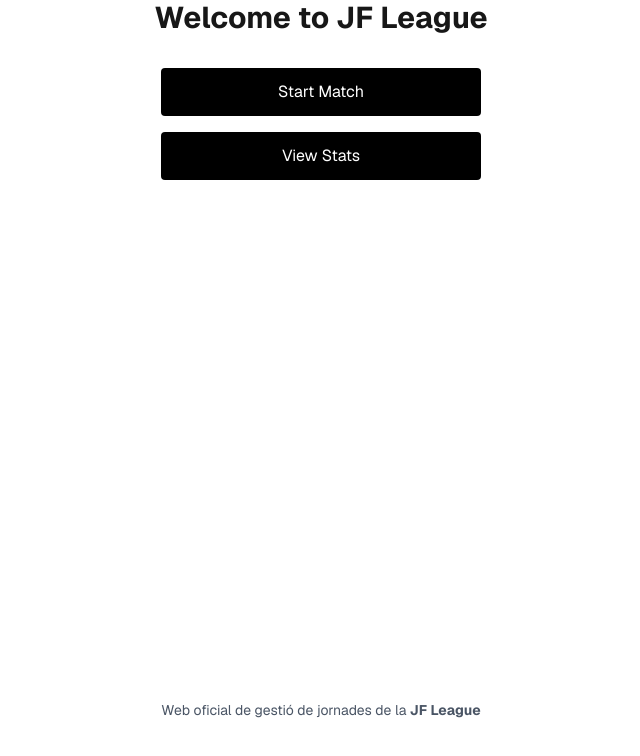
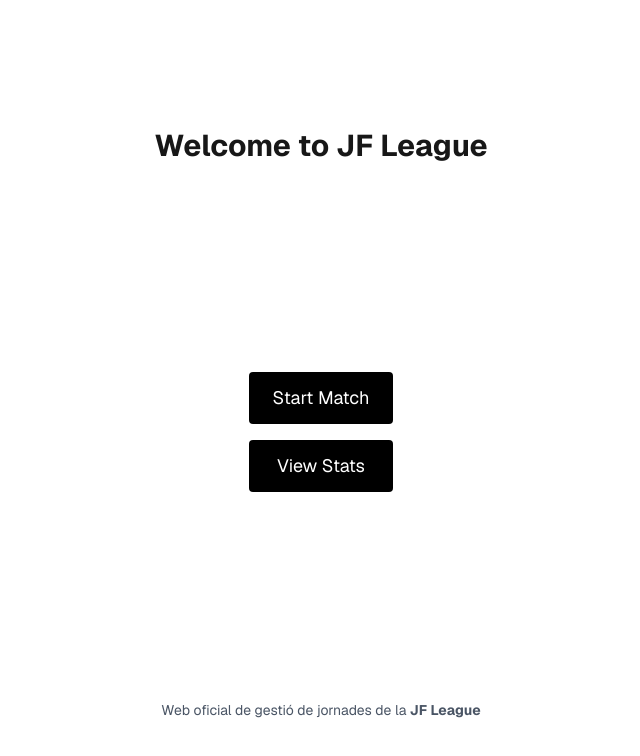
Before and after one commit to AlvarFeher/JF_LEAGUE, a Next.js app in the folder jf_league/: page / in a window 1280 px wide. Shown: the top 756 px of the page, without its empty margins (319-959 px from the left). Built offline with nearby package versions, Linux system fonts and the light colour scheme.

Commit message:
small change, buttons are bigger in home page

```diff
--- a/jf_league/src/app/page.js
+++ b/jf_league/src/app/page.js
@@ -2,27 +2,32 @@ import Image from "next/image";
 
 export default function Home() {
   return (
-    <div className="grid grid-rows-[20px_1fr_20px] items-center justify-items-center min-h-screen p-8 pb-20 gap-16 sm:p-20 font-[family-name:var(--font-geist-sans)]">
-      <main className="flex flex-col items-center justify-center h-full gap-8">
-        <h1 className="text-3xl font-bold text-center">Welcome to JF League</h1>
+    <div className="min-h-screen flex flex-col items-center justify-between p-8 pb-20 gap-8 sm:p-20 font-[family-name:var(--font-geist-sans)]">
+      {/* Header */}
+      <header className="w-full text-center mt-12 mb-8">
+        <h1 className="text-3xl font-bold">Welcome to JF League</h1>
+      </header>
 
+      {/* Buttons */}
+      <main className="flex flex-col items-center gap-6">
         <div className="flex flex-col gap-4 w-full max-w-xs">
           <a
             href="/select_players"
-            className="bg-black text-white text-center px-6 py-3 rounded hover:bg-gray-800 transition"
+            className="bg-black text-white text-center px-6 py-3 text-lg rounded hover:bg-gray-800 transition"
           >
             Start Match
           </a>
           <a
             href="/stats"
-            className="bg-black text-white text-center px-6 py-3 rounded hover:bg-gray-800 transition"
+            className="bg-black text-white text-center px-6 py-3 text-lg rounded hover:bg-gray-800 transition"
           >
             View Stats
           </a>
         </div>
       </main>
 
-      <footer className="row-start-3 text-center text-sm text-gray-600">
+      {/* Footer */}
+      <footer className="text-center text-sm text-gray-600 mt-8">
         Web oficial de gestió de jornades de la <b>JF League</b>
       </footer>
     </div>
```
